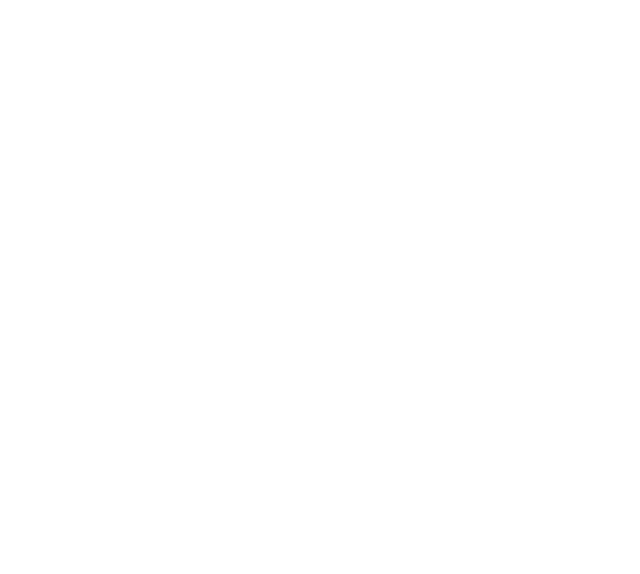
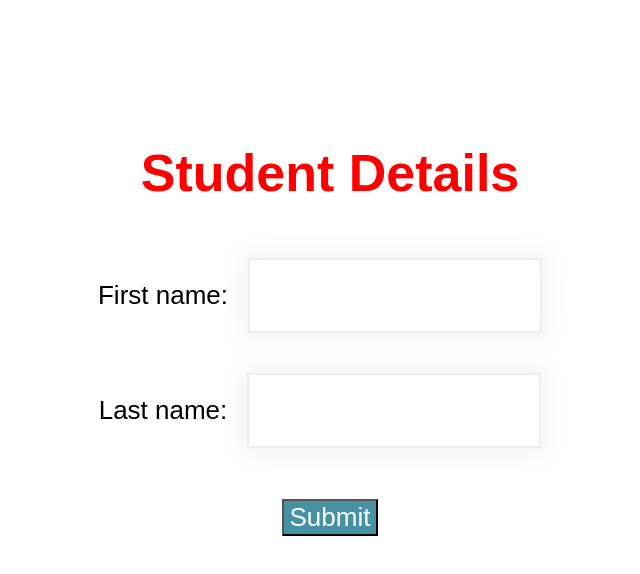
Before and after one commit to gabi-bocardi/vue-demo-sw, a Vue app: page /enrollment in a window 1280 px wide. Before the commit this address had no page. Shown: the top 574 px of the page, without its empty margins (28-668 px from the left). Built offline with nearby package versions, Linux system fonts and the light colour scheme.

Commit message:
Added EnrollementForm and created a route for it

```diff
--- /dev/null
+++ b/src/App.css
@@ -0,0 +1,55 @@
+.App {
+  font-family: sans-serif;
+  font-size: 26px;
+  text-align: left;
+  width: 100%;
+  padding-top: 50px;
+  float: left;
+}
+
+.programs {
+  padding-left: 100px;
+  width: 100%;
+  float: left;
+}
+
+.appDropDowns {
+  color: black;
+  font-family: inherit;
+  font-size: inherit;
+  margin-left: 10px;
+}
+
+.enrolForm {
+    font-family: sans-serif;
+    font-size: 26px;
+    text-align: center;
+    width: 500px;
+    padding: 100px;
+}
+
+.enrolForm input[type=text] {
+    margin: 20px;
+    padding: 20px;
+    border: 0;
+    box-shadow: 0 0 25px 4px rgba(0, 0, 0, 0.06);
+    border: 2px solid #eee;
+    width: 250px;
+    font-family: inherit;
+    font-size: inherit;
+}
+
+.enrolForm input[type=submit] {
+    background: #4691A4;
+    font-family: inherit;
+    font-size: inherit;
+    cursor: pointer;
+    color: white;
+}
+
+.message {
+    color: green;
+    font-family: inherit;
+    font-size: 30px;
+    font-style: italic;
+}
--- a/src/App.vue
+++ b/src/App.vue
@@ -1,5 +1,5 @@
 <template>
-  <div id='app'>
+  <div  id='app'>
     <div>
       <router-view/>
     </div>
@@ -7,7 +7,7 @@
 </template>
 
 <script>
-
+import './App.css'
 export default {
   name: 'App'
 }
--- /dev/null
+++ b/src/components/EnrollmentForm.vue
@@ -0,0 +1,38 @@
+<template>
+    <div>
+        <form className='enrolForm'>
+            <h1>Student Details</h1>
+            <label>First name:</label>
+            <input type="text" name="fname" />
+            <br />
+            <label>Last name:</label>
+            <input type="text" name="lname" />
+            <br />
+            <br />
+            <input type='submit' value='Submit' />
+            <br />
+        </form>
+    </div>
+</template>
+
+
+<script>
+
+export default {
+    name: 'enrollmentForm',
+    data() {
+        return {
+
+        }
+    },
+    methods: {
+    }
+
+}
+</script>
+
+<style scoped>
+    h1{
+        color: red;
+    }
+</style>
--- a/src/router/index.js
+++ b/src/router/index.js
@@ -1,5 +1,6 @@
 import { createRouter, createWebHistory } from "vue-router";
 import StudentLogin from '../components/StudentLogin'
+import EnrollmentForm from '../components/EnrollmentForm'
 
 const routes = [
     {
@@ -7,6 +8,11 @@
         alias: '/login',
         name: 'studentLogin',
         component: StudentLogin
+    },
+    {
+        path: '/enrollment',
+        name: 'enrollmentForm',
+        component: EnrollmentForm
     }
 ]
 
```
